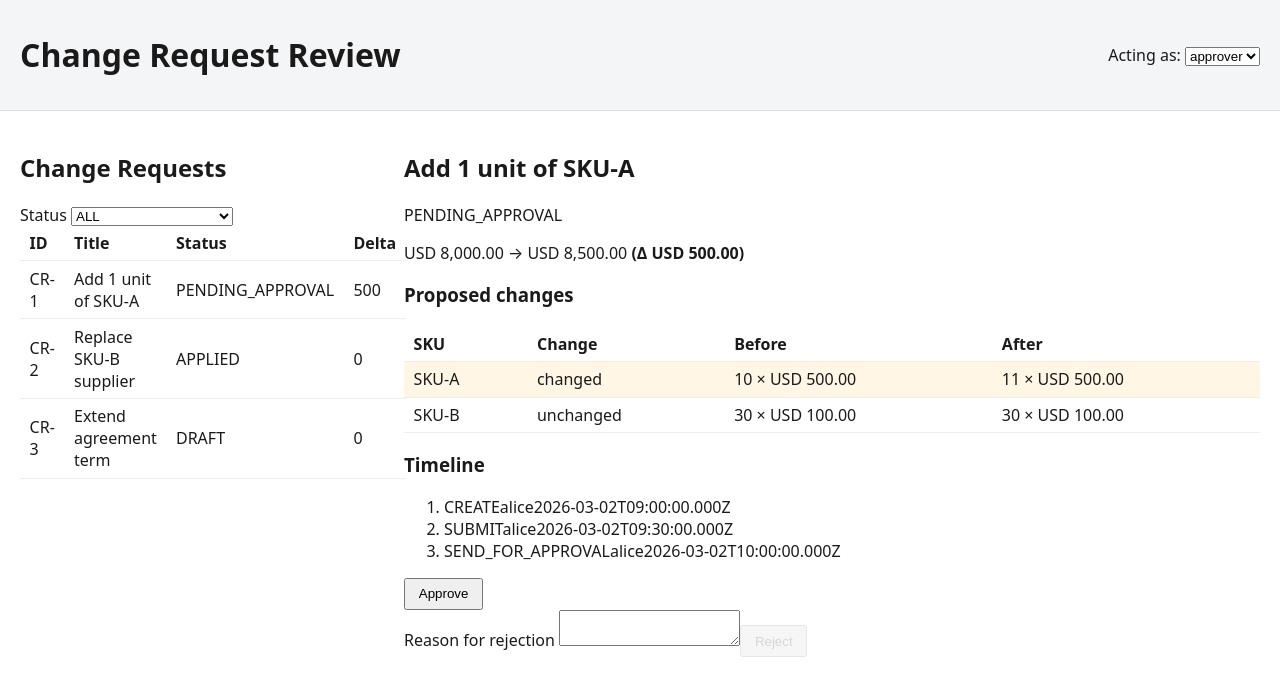
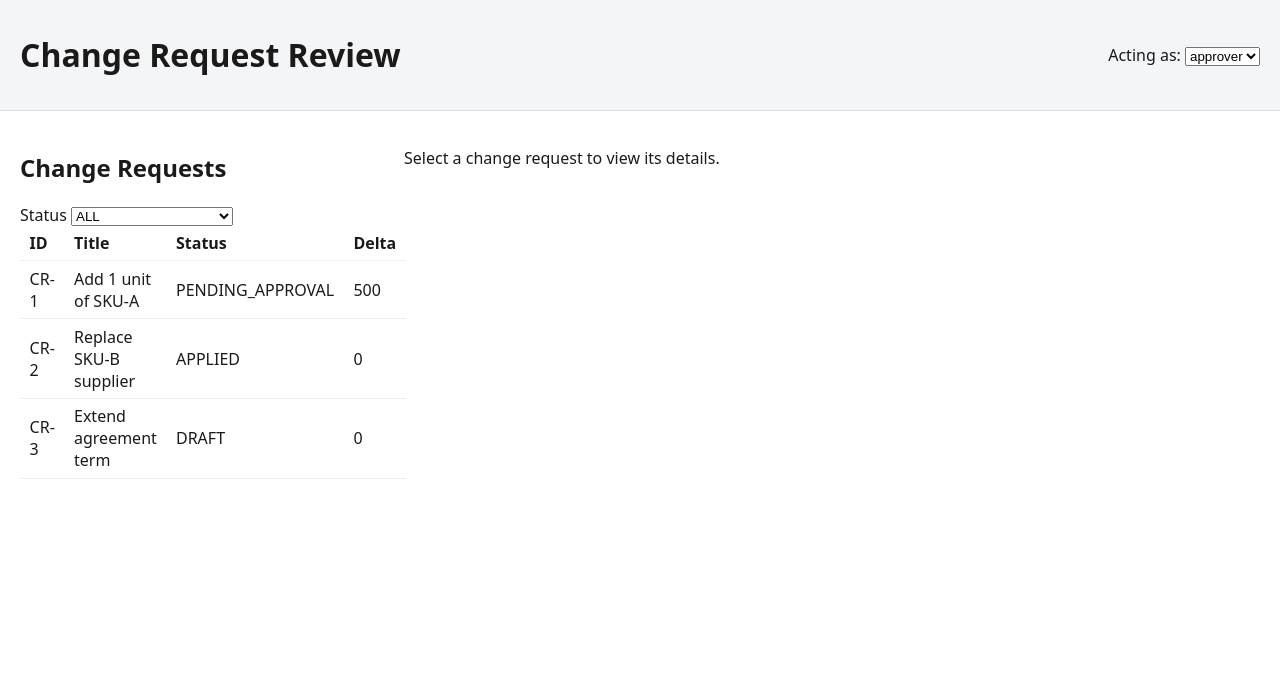
Before and after one commit to emanaradi/Change-Request, an Angular app: page / in a window 1280 px wide. Shown: the top 696 px of the page. Built offline with nearby package versions, Linux system fonts and the light colour scheme.

Commit message:
(Feat): add empty detail selection state

```diff
--- a/src/app/app.component.html
+++ b/src/app/app.component.html
@@ -10,5 +10,11 @@
 
 <main class="app-layout" *ngIf="show">
 	<app-cr-list (select)="onSelect($event)"></app-cr-list>
-	<app-cr-detail *ngIf="selectedId" [id]="selectedId" (changed)="onChangeRequestChanged()"></app-cr-detail>
+	<app-cr-detail *ngIf="selectedId; else noSelection" [id]="selectedId" (changed)="onChangeRequestChanged()"></app-cr-detail>
+
+	<ng-template #noSelection>
+		<section class="cr-detail cr-detail--empty">
+			<p>Select a change request to view its details.</p>
+		</section>
+	</ng-template>
 </main>
--- a/src/app/app.component.ts
+++ b/src/app/app.component.ts
@@ -21,7 +21,7 @@ import { users } from '../api/fixtures';
 export class AppComponent {
 	readonly users = users;
 	readonly userKeys = Object.keys(users);
-	selectedId: string | null = 'CR-1';
+	selectedId: string | null = null;
 	show = true;
 
 	@ViewChild(CrListComponent)
@@ -31,6 +31,7 @@ export class AppComponent {
 
 	switchUser(key: string): void {
 		this.session.user = users[key];
+		this.selectedId = null;
 		this.reload();
 	}
 
--- a/src/components/cr-detail/cr-detail.component.ts
+++ b/src/components/cr-detail/cr-detail.component.ts
@@ -27,14 +27,9 @@ export class CrDetailComponent implements OnChanges {
 	state: ViewState<CrDetail> = idle();
 	submitting = false;
 	actionError?: string;
-	// TODO: add validation so the form is invalid until a reason is entered.
 	rejectControl = new FormControl('', { nonNullable: true, validators: [Validators.required, Validators.pattern(/\S/)] });
 
 	constructor(private readonly api: CrApiService, private readonly session: SessionService) {}
-
-	ngOnInit(): void {
-		void this.load();
-	}
 
 	ngOnChanges(changes: SimpleChanges): void {
 		if (changes['id']) {
```
Also changed, not shown: 1 other file (tests, documents, lock files or other folders).
